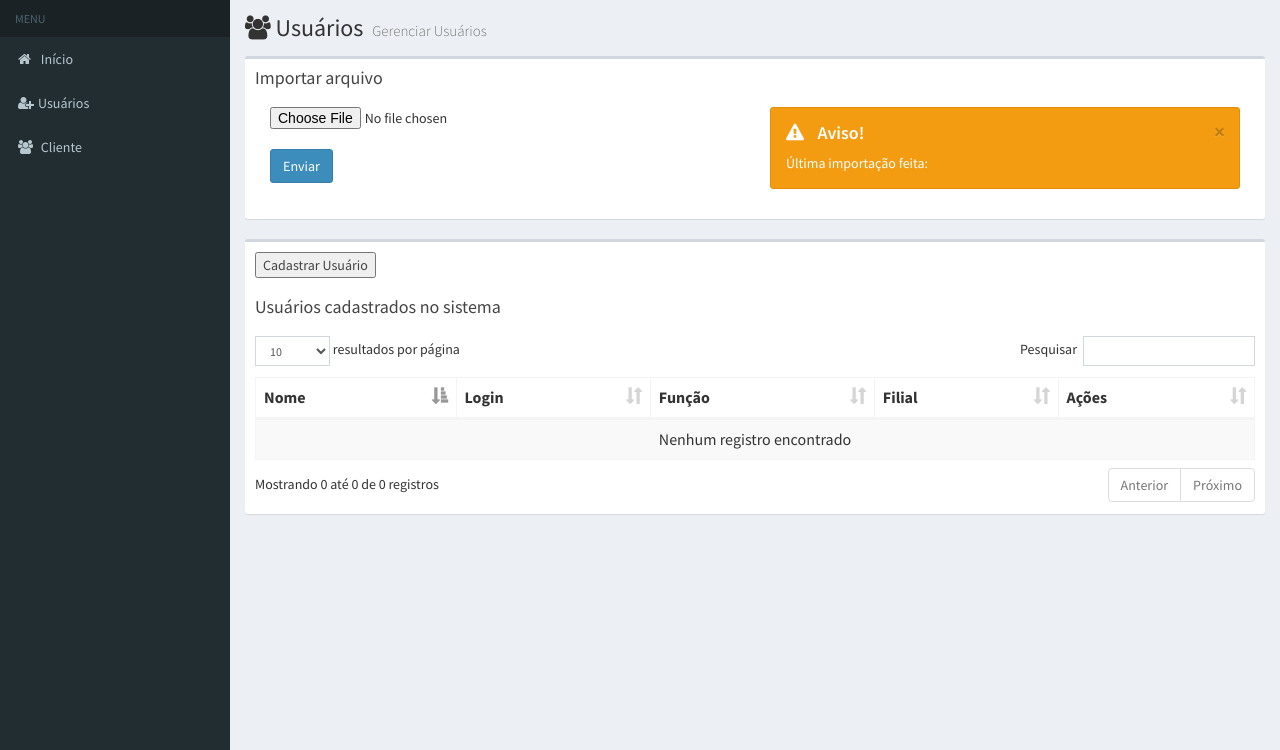
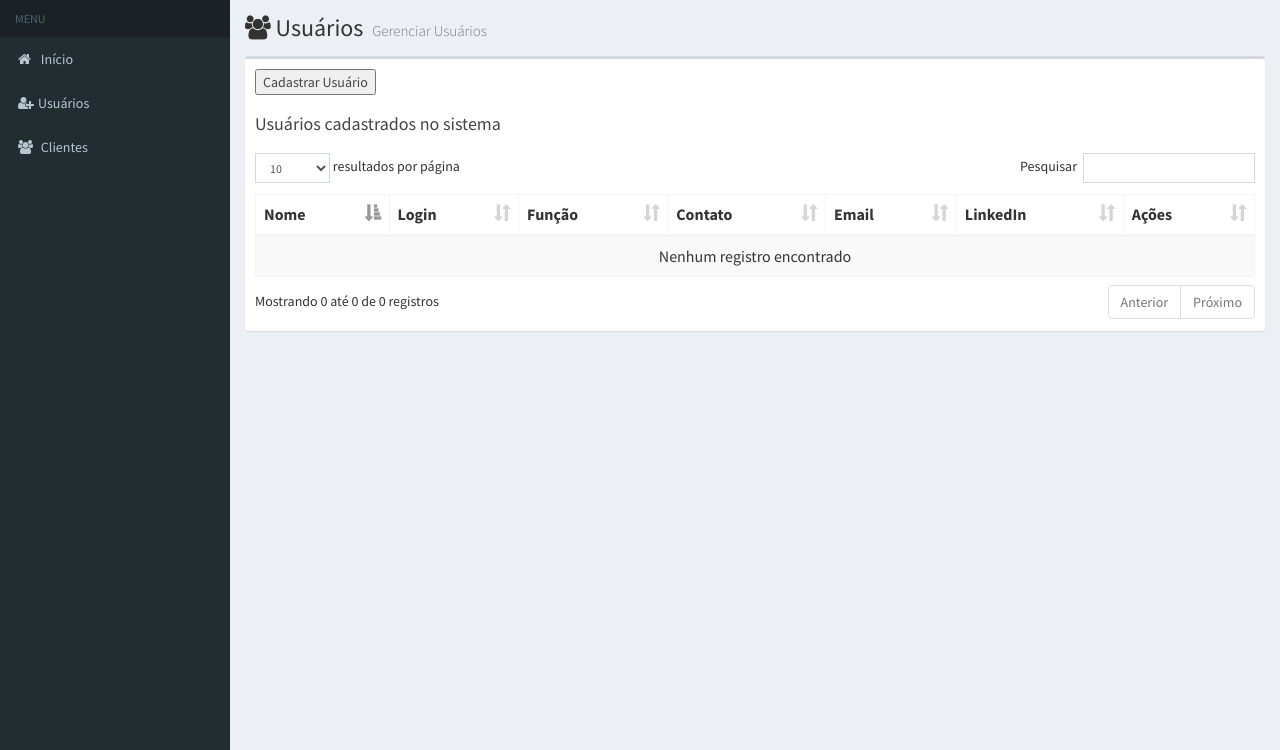
Before and after one commit to Alexlr10/gestao, a Django app: page /usuarios/ in a window 1280 px wide. Shown: the part 50-800 px from the top of the page. Run offline with Django 3.2, Linux system fonts and the light colour scheme; data that the repository does not hold is empty; some libraries are stand-ins or nearby versions.

Commit message:
adequando o cadastro de usuarios

```diff
--- a/processos/forms.py
+++ b/processos/forms.py
@@ -22,7 +22,9 @@ class UsuarioCreationForm(forms.ModelForm):
                   'Situacao',
                   'CPF',
                   'Email',
-                  'Salario',
+                  'Facebook',
+                  'Instagram',
+                  'LinkedIn',
                   'Funcao',
                   'password1',
                   'password2',
--- a/processos/models.py
+++ b/processos/models.py
@@ -110,7 +110,6 @@ class Usuario(AbstractBaseUser, PermissionsMixin):
     Foto = models.ImageField('Foto', upload_to='profile', default=None)
     Login = models.CharField('Login', max_length=50, unique=True)
     password = models.CharField('Senha', max_length=128)
-
     Situacao = models.BooleanField('Ativo', default=True)
     CPF = models.CharField('CPF', max_length=20)
     RG = models.CharField('RG', max_length=20, blank=True, null=True)
@@ -119,29 +118,12 @@ class Usuario(AbstractBaseUser, PermissionsMixin):
     CEP = models.CharField('CEP', max_length=50, blank=True, null=True)
     Email = models.EmailField('Email', max_length=254)
     Celular = models.CharField('Celular', max_length=50, blank=True, null=True)
-    Data_de_Nascimento = models.DateField(
-        'Data de Nascimento', blank=True, null=True)
-    Data_de_Admissão = models.DateField(
-        'Data de Admissão', blank=True, null=True)
-    Data_de_Demissão = models.DateField(
-        'Data de Demissão', blank=True, null=True)
-    Complemento = models.CharField(
-        'Complemento', max_length=50, blank=True, null=True)
-    Salario = models.DecimalField(
-        'Salário', max_digits=15, decimal_places=2, blank=True, null=True)
-    INSS = models.DecimalField(
-        'INSS', max_digits=15, decimal_places=2, blank=True, null=True)
-    Comissao = models.BooleanField('Recebe comissão', default=True)
-    Agencia = models.CharField('Agência', max_length=50, blank=True, null=True)
-    Conta_Corrente = models.CharField(
-        'Conta', max_length=50, blank=True, null=True)
-    Data_cadastro = models.DateTimeField(
-        'Data de Cadastro', blank=True, null=True)
-
-    Proximas_ferias = models.CharField(
-        'Próximas férias', max_length=50, blank=True, null=True)
-    Periodo_de_afastamento = models.CharField(
-        'Período de afastamento', max_length=50, blank=True, null=True)
+    Facebook = models.CharField('Facebook link', max_length=120, null=True, blank=True)
+    Instagram = models.CharField('Instagram link', max_length=120, null=True, blank=True)
+    LinkedIn = models.CharField('LinkedIn link', max_length=120, null=True, blank=True)
+    Data_de_Nascimento = models.DateField('Data de Nascimento', blank=True, null=True)
+    Data_de_Admissão = models.DateField('Data de Admissão', blank=True, null=True)
+    Data_de_Demissão = models.DateField('Data de Demissão', blank=True, null=True)
     Funcao = models.CharField('Função', max_length=4, choices=FUNCAO_CHOICE)
 
     # campos necessários pra o DJango
@@ -206,6 +188,7 @@ class Produto(models.Model):
     nomeproduto = models.CharField(_('Produto'), max_length=30, null=True, blank=True)
     descricao = models.TextField('Descrição', null=True, blank=True)
     valor = models.DecimalField('Valor', max_digits=6, decimal_places=2)
+
 
     class Meta:
         verbose_name = _("Produto")
--- a/processos/templates/base.html
+++ b/processos/templates/base.html
@@ -122,7 +122,7 @@
             <li class="header">MENU</li>
             <li><a href="{% url 'home' %}"><i class="fa fa-home"></i> <span>Início</span></a></li>
             <li><a href="{% url 'usuarios' %}"><i class="fa fa-user-plus"></i><span>Usuários</span></a></li>
-             <li><a href="{% url 'cliente' %}"><i class="fa  fa-users"></i> <span>Cliente</span></a></li>
+             <li><a href="{% url 'cliente' %}"><i class="fa  fa-users"></i> <span>Clientes</span></a></li>
 {#            <li><a href="{% url 'produto' %}"><i class="fa fa-check"></i><span>Produtos</span></a></li>#}
 {#            <li><a href="{% url 'estoque' %}"><i class="fa  fa-check-square"></i><span>Estoque</span></a></li>#}
 {#            <li><a href="{% url 'compra' %}"><i class="fa  fa-cart-plus"></i><span>Vendas</span></a></li>#}
--- a/processos/templates/usuarios.html
+++ b/processos/templates/usuarios.html
@@ -9,36 +9,7 @@
 <div class="col-xs-12">
 
     <!-- /.box -->
-  <div class="box table-responsive">
-            <div class="box-header">
-                <h3 class="box-title">Importar arquivo</h3>
-            </div>
-            <!-- /.box-header -->
-            <div class="box-body">
-                <div class="col-md-6">
-                <form method="post" enctype="multipart/form-data">
-                    {% csrf_token %}
-                    <label for="inputFile" class="sr-only">Arquivo</label>
-                    <input type="file" id="inputFile" name="arquivo" required="">
-                    <br />
-                    {% if form.errors %}
-                    <div class="alert alert-danger" role="alert">{{ form.errors }}</div>
-                    {% endif %}
-                    <button class="btn btn btn-primary" type="submit">Enviar</button>
-                </form>
-                </div>
-                <div class="col-md-6">
-                        <div class="alert alert-warning alert-dismissible">
-                                <button type="button" class="close" data-dismiss="alert" aria-hidden="true">×</button>
-                                <h4><i class="icon fa fa-warning"></i> Aviso!</h4>
-                                <p>Última importação feita: {% for i in ultima_imp %} {{ i.DataImportacao }} </p>
-                                <p>Cliente: {{ i.Nome }} </p>
-                                {% endfor %}
-                        </div>
-                </div>
-            </div>
-            <!-- /.box-body -->
-            </div>
+
 
     <!-- /.box -->
 
@@ -63,7 +34,9 @@
                         <th>Nome</th>
                         <th>Login</th>
                         <th>Função</th>
-                        <th>Filial</th>
+                        <th>Contato</th>
+                        <th>Email</th>
+                        <th>LinkedIn</th>
                         <th>Ações</th>
                     </tr>
                 </thead>
@@ -83,7 +56,9 @@
                                 CONSULTOR
                             {% endif %}
                         </td>
-                        <td>{{ u.Filial.NomeFantasia }}</td>
+                      <td>{{ u.Contato }}</td>
+                      <td>{{ u.Email }}</td>
+                      <td>{{ u.LinkedIn }}</td>
                         <td>
                             <a href="{%url 'usuarios_edit' u.id %}" data-toggle="modal" data-target="#myModal{{ u.id }}">
                                 <button type="button" class="btn btn-xs btn-warning">Editar</button>
--- a/processos/urls.py
+++ b/processos/urls.py
@@ -16,7 +16,7 @@ urlpatterns = [
     # USUARIO
     path('usuarios/', views.usuarios, name='usuarios'),
     path('updateusuarios/<int:pk>/', views.usuariosEdit, name='usuarios_edit'),
-    path('usuarios/delete/<pk>',login_required(usuariosDelete.as_view()), name='usuarios_delete'),
+    path('usuarios_delete/<pk>',usuariosDelete.as_view(), name='usuarios_delete'),
     path('meus_dados/', views.editar_meus_dados, name='meusdados'),
 
     # Cliente
```
Also changed, not shown: legacy/settings.py (+10 -10 lines), processos/migrations/0001_initial.py, processos/migrations/0002_auto_20200505_0942.py (added), processos/migrations/0003_usuario_linkedin.py (added).
